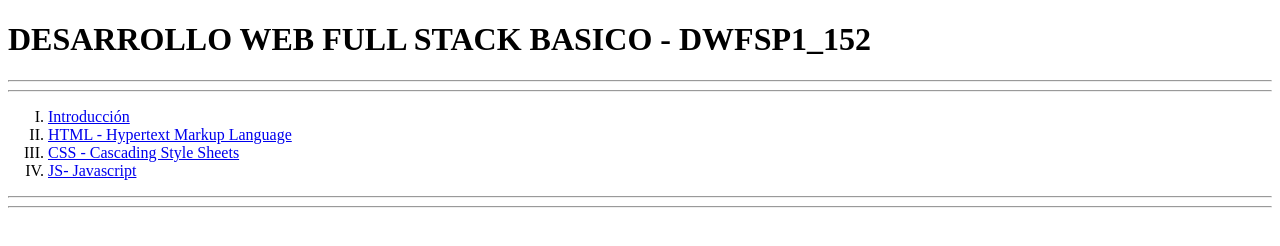
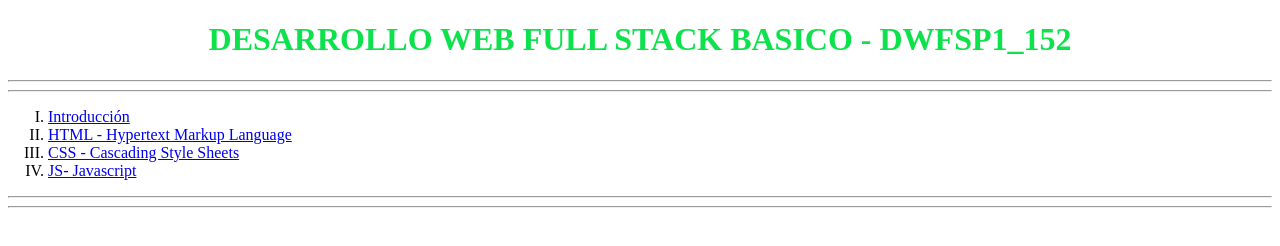
Before and after one commit to arguniajc/CursoDF, a plain HTML site: page index.html in a window 1280 px wide. Drawn offline with Linux system fonts and the light colour scheme.

Commit message:
Cambio de color

```diff
--- a/index.html
+++ b/index.html
@@ -8,6 +8,10 @@
     <style>
         ol {
             list-style-type: upper-roman;
+        }
+        h1 {
+            text-align: center;
+            color: #0de24d;
         }
     </style>
 </head>
```
